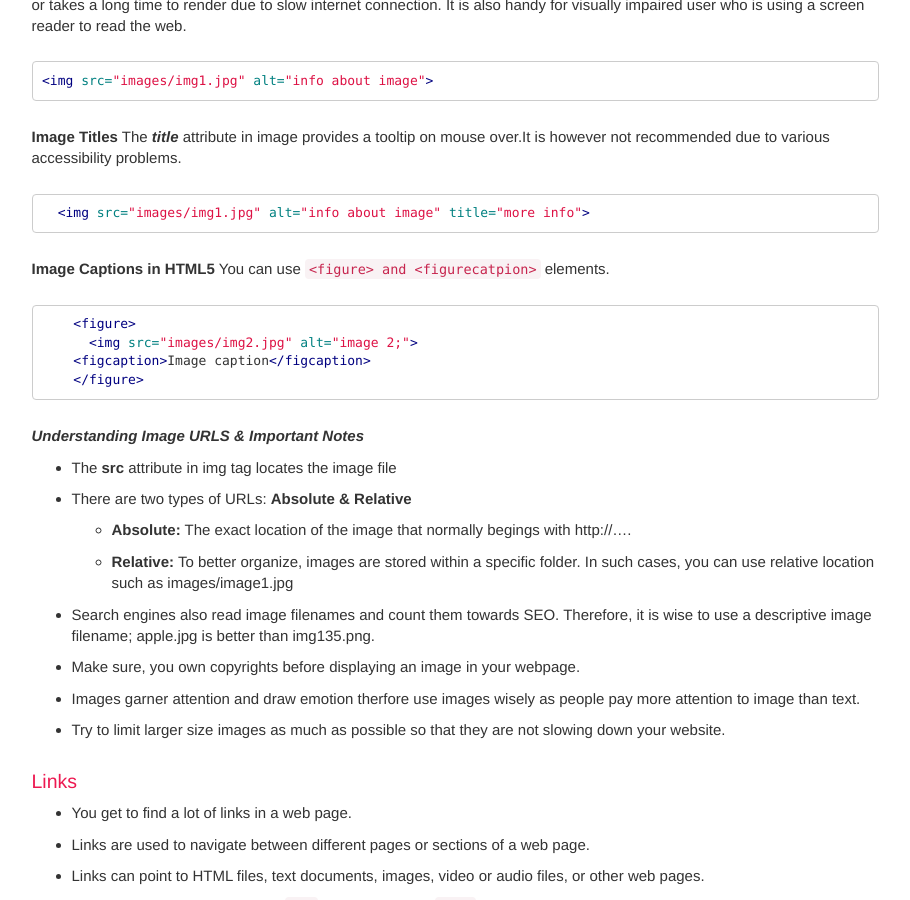
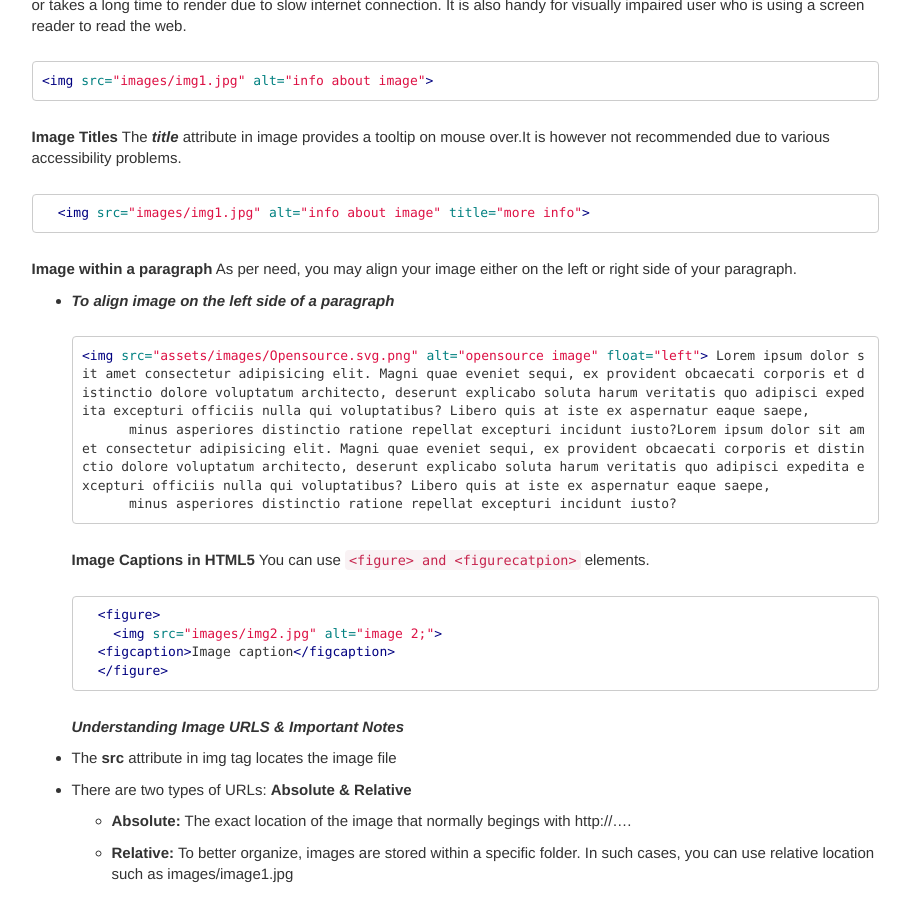
Before and after one commit to dipaish/www23, a Jekyll site: the page built from index.md, in a window 1280 px wide and 900 px high, scrolled down 7319 px. Shown: the whole window, without its empty margins (331-1241 px from the left). Built offline with Jekyll 4.4.1, drawn with Linux system fonts in a browser that asks for light colours; our own code applies the rules of GitHub Pages for plain Markdown files; comment, search, counter and statistics services are not loaded.

Commit message:
image alignmnet part added

````diff
--- a/index.md
+++ b/index.md
@@ -255,6 +255,14 @@ The ***title*** attribute in image provides a tooltip on mouse over.It is howeve
 ```html
   <img src="images/img1.jpg" alt="info about image" title="more info">
 ```
+**Image within a paragraph**
+As per need, you may align your image either on the left or right side of your paragraph.
+- ***To align image on the left side of a paragraph***
+```html
+  <img src="assets/images/Opensource.svg.png" alt="opensource image" float="left"> Lorem ipsum dolor sit amet consectetur adipisicing elit. Magni quae eveniet sequi, ex provident obcaecati corporis et distinctio dolore voluptatum architecto, deserunt explicabo soluta harum veritatis quo adipisci expedita excepturi officiis nulla qui voluptatibus? Libero quis at iste ex aspernatur eaque saepe,
+        minus asperiores distinctio ratione repellat excepturi incidunt iusto?Lorem ipsum dolor sit amet consectetur adipisicing elit. Magni quae eveniet sequi, ex provident obcaecati corporis et distinctio dolore voluptatum architecto, deserunt explicabo soluta harum veritatis quo adipisci expedita excepturi officiis nulla qui voluptatibus? Libero quis at iste ex aspernatur eaque saepe,
+        minus asperiores distinctio ratione repellat excepturi incidunt iusto?
+```
 **Image Captions in HTML5**
 You can use ```<figure> and <figurecatpion>``` elements.
 ```html
````
Also changed, not shown: assets/images/Opensource.svg.png (added).
